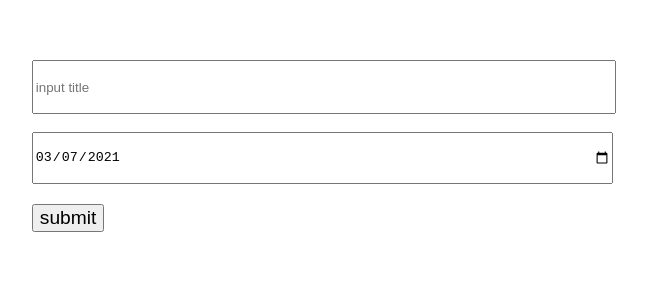
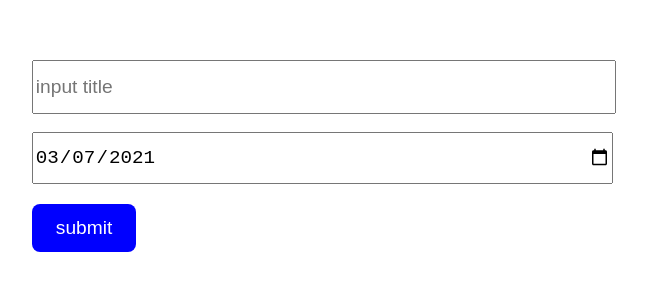
Before and after one commit to nagaokayuji/nuxt-golang, a Nuxt app in the folder nuxt/: page / in a window 1280 px wide. Shown: the top 300 px of the page, without its empty margins (241-888 px from the left). Built offline with nearby package versions, Linux system fonts and the light colour scheme; no server answers.

Commit message:
modify: form

```diff
--- a/nuxt/components/TodoForm.vue
+++ b/nuxt/components/TodoForm.vue
@@ -52,6 +52,7 @@ export default Vue.extend({
     height: 48px;
 
     &__input {
+      font-size: 1.2rem;
       width: 45vw;
       height: 100%;
     }
@@ -62,6 +63,7 @@ export default Vue.extend({
     height: 48px;
 
     &__input {
+      font-size: 1.2rem;
       width: 45vw;
       height: 100%;
     }
@@ -70,7 +72,17 @@ export default Vue.extend({
   &-submit {
     padding: 12px;
     &__button {
+      height: 48px;
+      padding: 4px 24px;
+      cursor: pointer;
+      color: white;
+      background-color: blue;
+      border-radius: 8px;
       font-size: 1.2rem;
+      border: none;
+      &:hover {
+        background-color: rgb(51, 51, 255);
+      }
     }
   }
 }
```
